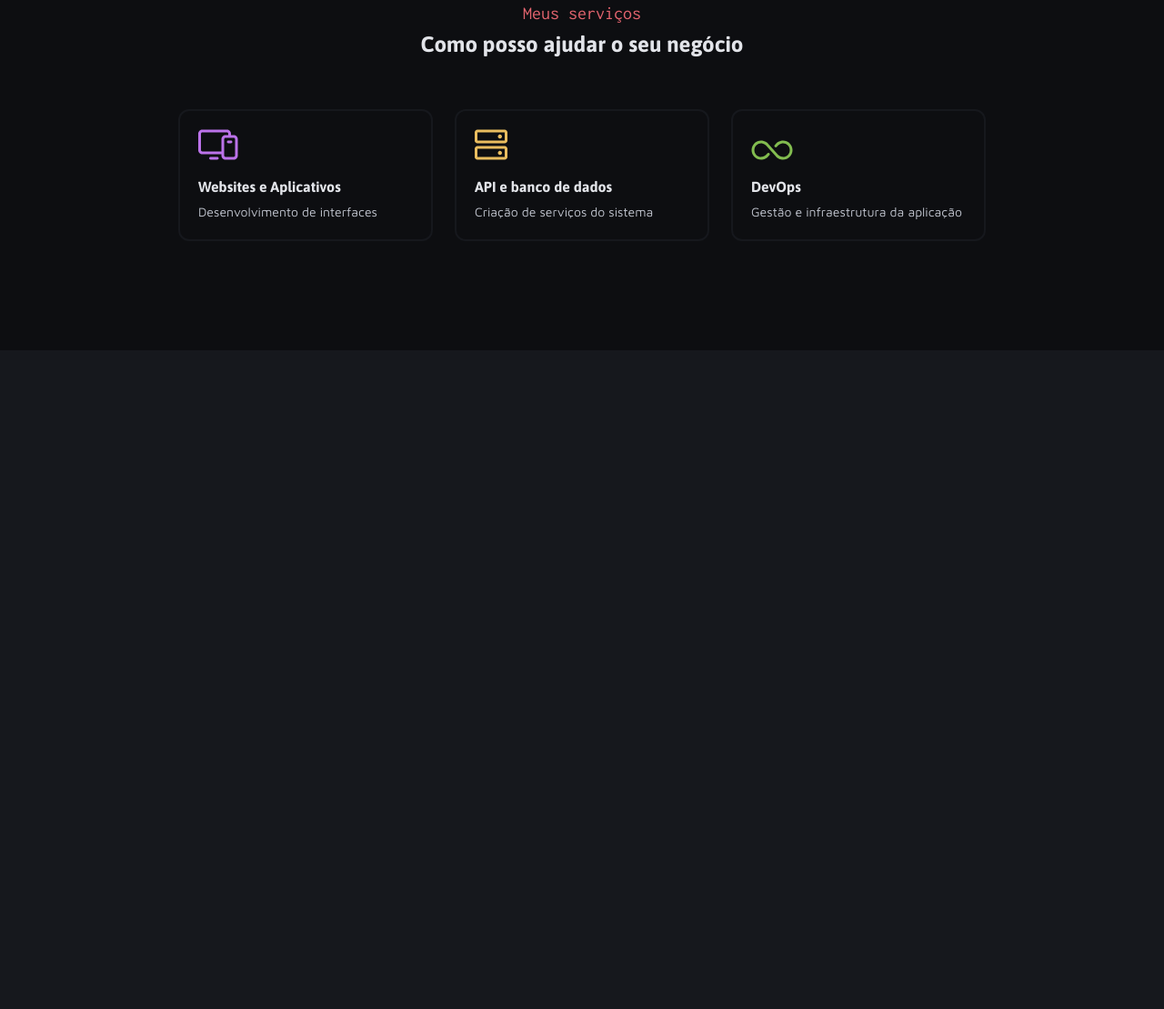
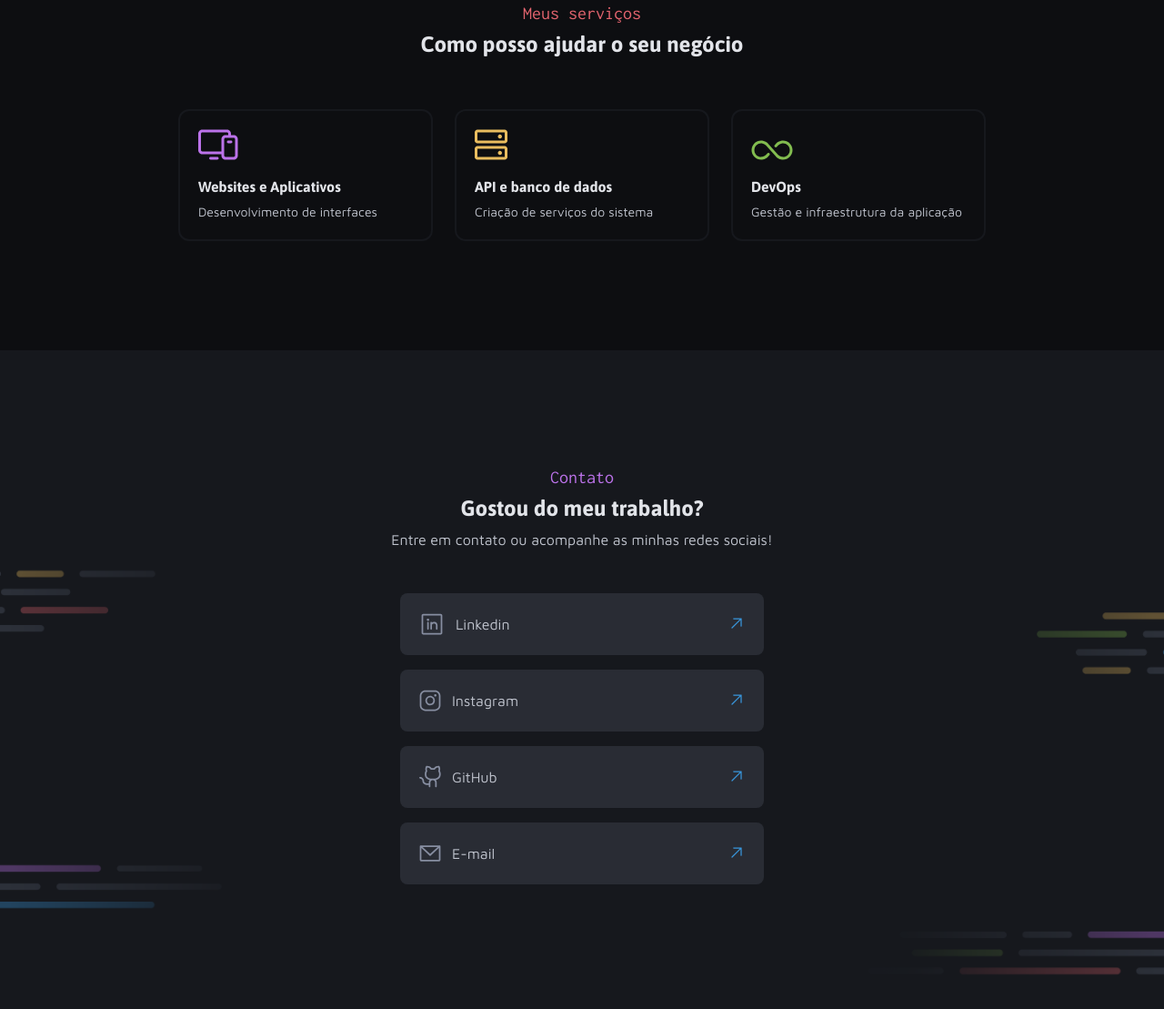
Before and after one commit to codetodestroy/Desafio-pr-tico---Portf-lio-Dev, a plain HTML site: page index.html in a window 1280 px wide. Shown: the part 1672-2781 px from the top of the page at 91% size. Before the commit the page ends 2057 px from the top, so only its background shows below. Drawn offline with Linux system fonts and the light colour scheme.

Commit message:
footer done

```diff
--- a/index.html
+++ b/index.html
@@ -151,6 +151,42 @@
         </div>
     </aside>
 
+    <footer>
+        <div>
+            <header>
+                <h3 class="subtitle purple">Contato</h3>
+                <h4 class="title-md gray-600">Gostou do meu trabalho?</h4>
+                <p class="text-md gray-500">Entre em contato ou acompanhe as minhas redes sociais!</p>
+            </header>
+            <ul class="links">
+                <li>
+                    <a href="#">
+                        <img src="./assets/icons/LinkedinLogo.svg" alt="Linkedin">
+                        <span class="text-md">Linkedin</span>
+                    </a>
+                </li>
+                <li>
+                    <a href="#">
+                        <img src="./assets/icons/instagram.svg" alt="Instagram">
+                        <span class="text-md">Instagram</span>
+                    </a>
+                </li>
+                <li>
+                    <a href="#">
+                        <img src="./assets/icons/github2.svg" alt="Github">
+                        <span class="text-md">GitHub</span>
+                    </a>
+                </li>
+                <li>
+                    <a href="#">
+                        <img src="./assets/icons/email.svg" alt="E-mail">
+                        <span class="text-md">E-mail</span>
+                    </a>
+                </li>
+            </ul>
+        </div>
+    </footer>
+
 </body>
 
 </html>
--- /dev/null
+++ b/styles/footer.css
@@ -0,0 +1,62 @@
+footer {
+    background: url("../assets/images/Background_Contacts.png") no-repeat 100%;
+    background-size: 100%;
+
+    padding-block: 128px 200px;
+}
+
+footer header {
+    margin-bottom: 48px;
+    h4 {
+        margin-bottom: 8px !important;
+    }
+}
+
+.links {
+    display: flex;
+    align-items: center;
+    align-content: space-between;
+    flex-direction: column;
+    gap: 16px;
+}
+
+.links li {
+    background-color: var(--gray-300);
+    width: 400px;
+    height: 68px;
+    border-radius: 8px;
+
+    display: flex;
+
+    position: relative;
+}
+
+.links li a {
+    width: 100%;
+    display: flex;
+    align-items: center;
+    gap: 12px;
+    padding: 20px;
+    border: 1.5px solid transparent;
+    border-radius: inherit;
+    transition: 0.5s;
+
+    span {
+        display: flex;
+        font-weight: 500;
+        color: var(--gray-500);
+
+        &::after {
+            content: "";
+            position: absolute;
+            right: 20px;
+            background: url("../assets/icons/ArrowUpRight.svg") no-repeat;
+            width: 20px;
+            height: 20px;
+        }
+    }
+
+    &:hover {
+        border-color: var(--blue);
+    }
+}
--- a/styles/global.css
+++ b/styles/global.css
@@ -50,6 +50,11 @@ h1, h2, h3, h4, h5 {
     font: inherit;
 }
 
+a {
+    text-decoration: none;
+    color: inherit;
+}
+
 .container {
     max-width: 1040px;
 
--- a/styles/index.css
+++ b/styles/index.css
@@ -3,3 +3,4 @@
 @import url("./header.css");
 @import url("./main.css");
 @import url("./aside.css");
+@import url("./footer.css");
--- a/styles/utilities.css
+++ b/styles/utilities.css
@@ -24,6 +24,10 @@
 
 .red {
     color: var(--red);
+}
+
+.purple {
+    color: var(--purple);
 }
 
 .gray-300 {
```
Also changed, not shown: assets/icons/ArrowUpRight.svg (added).
